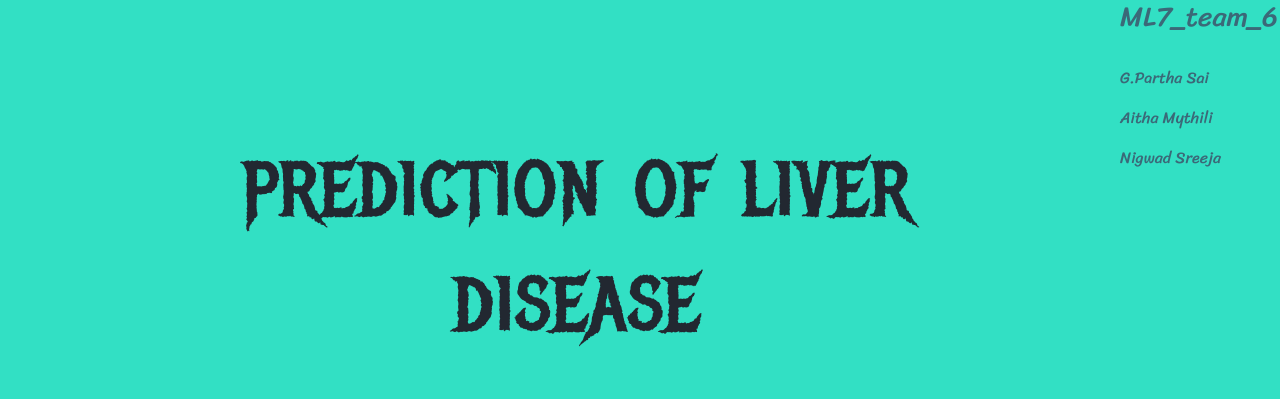
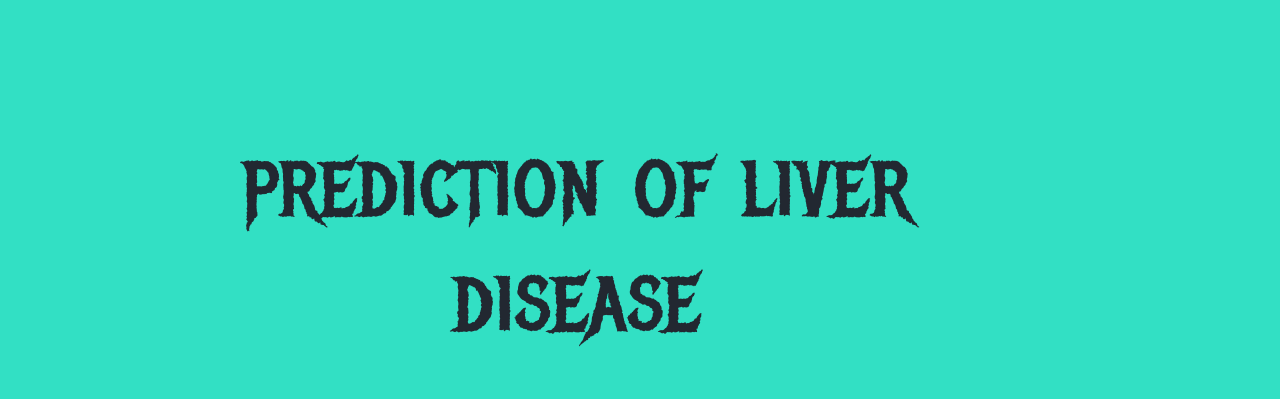
Before and after one commit to propardhu/Heroku-ML-project, a Flask app: page / in a window 1280 px wide. Shown: the top 399 px of the page. Run offline with Flask 2, Linux system fonts and the light colour scheme; parts of the project's set-up code (start-up, migrations or seed data) failed here and were passed over; some libraries are stand-ins or nearby versions.

Commit message:
Update index.html

```diff
--- a/templates/index.html
+++ b/templates/index.html
@@ -36,13 +36,6 @@
 </style>
 
 <body>
-  <div class="con">
-    <h3>ML7_team_6</h3><br>
-    <p>G.Partha Sai</p>
-    <p>Aitha Mythili</p>
-    <p>Nigwad Sreeja</p>
-
-  </div>
   <div class="head">
     <h1>prediction of liver disease</h1><br><br>
     <h3>Context:</h3>
```
